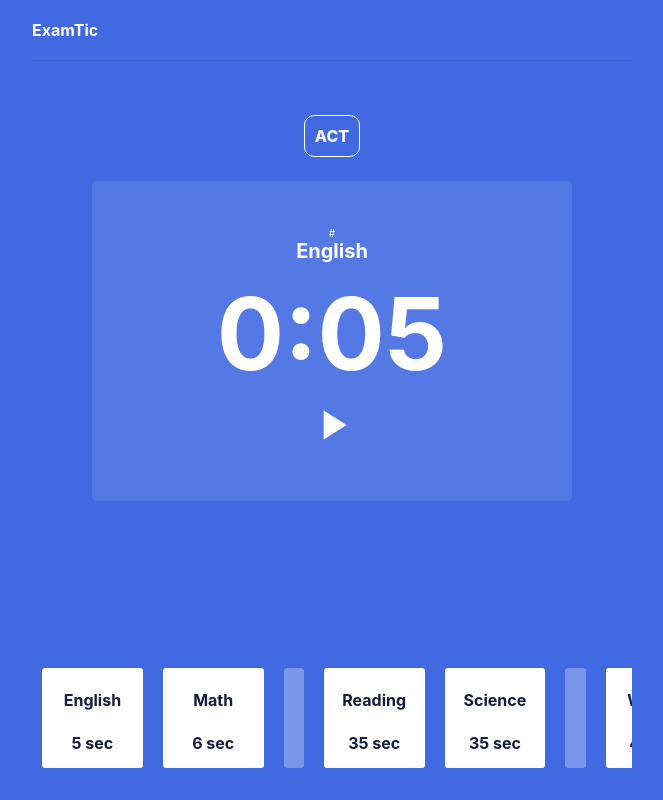
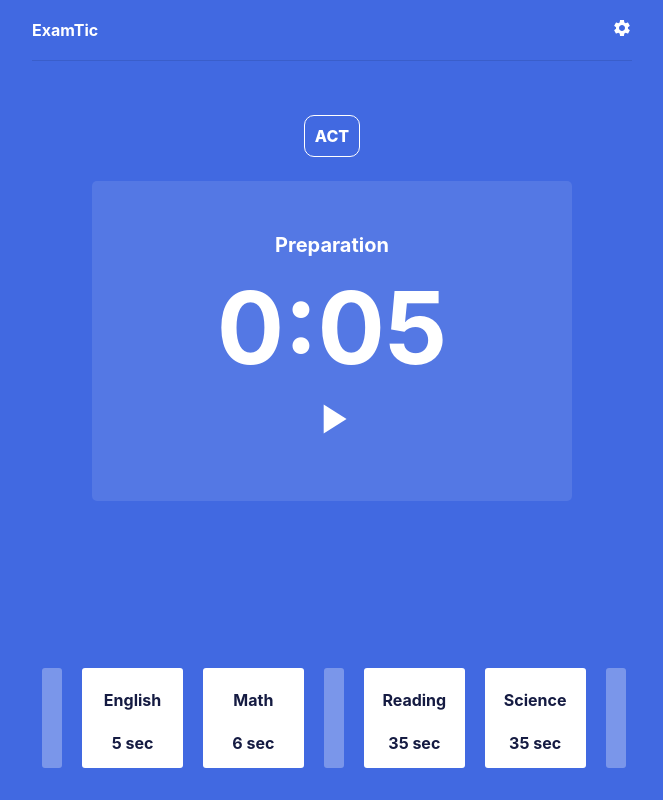
Before and after one commit to yongshn220/ExamClocker_frontend, a React (Create React App) app: page /home in a window 1280 px wide. Shown: the whole page, without its empty margins (308-971 px from the left). Built offline with nearby package versions, Linux system fonts and the light colour scheme.

Commit message:
Add | Setting

```diff
--- a/package.json
+++ b/package.json
@@ -12,6 +12,7 @@
     "@testing-library/user-event": "^13.5.0",
     "react": "^18.2.0",
     "react-dom": "^18.2.0",
+    "react-icons": "^4.12.0",
     "react-router-dom": "^6.18.0",
     "react-scripts": "5.0.1",
     "recoil": "^0.7.7",
--- a/src/pages/components/LayoutBase.js
+++ b/src/pages/components/LayoutBase.js
@@ -24,6 +24,7 @@ const Base = styled('div')({
 });
 
 const Content = styled('div')({
+  position:'relative',
   display: 'flex',
   flexDirection: 'column',
   // Default flex basis for desktop
--- a/src/pages/home/Header.js
+++ b/src/pages/home/Header.js
@@ -1,9 +1,28 @@
 import {styled} from "@mui/material/styles";
+import SettingsIcon from '@mui/icons-material/Settings';
+import {useRecoilState} from "recoil";
+import {activatedModalAtom, ModalType} from "../../recoil/modalState";
 
 export default function HomeHeader() {
+  const [activatedModalType, setActivatedModalType] = useRecoilState(activatedModalAtom)
+
+  function handleSettingClick() {
+    if (activatedModalType === ModalType.SETTING) {
+      setActivatedModalType(ModalType.NONE)
+    }
+    else {
+      setActivatedModalType(ModalType.SETTING)
+    }
+  }
+
   return (
     <Base>
-      ExamTic
+      <div style={{flex:1}}>
+        ExamTic
+      </div>
+      <div style={{flex:0}}>
+        <SettingsIcon onClick={handleSettingClick} sx={{fontSize:'2rem', cursor:'pointer'}}/>
+      </div>
     </Base>
   )
 }
@@ -15,5 +34,5 @@ const Base = styled('div')({
   alignItems:'center',
   fontSize: '1.6rem',
   fontWeight: '700',
-  color: 'white',
+  color: 'white'
 });
--- a/src/pages/home/Home.js
+++ b/src/pages/home/Home.js
@@ -1,11 +1,13 @@
 import LayoutBase from "../components/LayoutBase";
 import HomeHeader from "./Header";
 import ExamTimer from "../timer/ExamTimer";
+import SettingModal from "../modals/SettingModal";
 
 export default function Home() {
 
   return (
     <LayoutBase>
+      <SettingModal/>
       <HomeHeader/>
       <ExamTimer/>
     </LayoutBase>
--- /dev/null
+++ b/src/pages/modals/SettingModal.js
@@ -0,0 +1,110 @@
+import {styled} from "@mui/material/styles";
+import { IoClose } from "react-icons/io5";
+import Divider from "@mui/material/Divider";
+import Switch from '@mui/material/Switch';
+import TextField from '@mui/material/TextField';
+import {optAutoStartNextAtom, optReadyTimeAtom} from "../../recoil/settingOptionState";
+import {useRecoilState} from "recoil";
+import {activatedModalAtom, ModalType} from "../../recoil/modalState";
+
+
+const TextDarkGray = "#383838"
+
+export default function SettingModal() {
+  const [activatedModalType, setActivatedModalType] = useRecoilState(activatedModalAtom)
+  const [autoStartNext, setAutoStartNext] = useRecoilState(optAutoStartNextAtom)
+  const [readyTime, setReadyTime] = useRecoilState(optReadyTimeAtom)
+
+  function handleClose() {
+    setActivatedModalType(ModalType.NONE)
+  }
+
+  return (
+    <Base disabled={activatedModalType !== ModalType.SETTING}>
+      <Header>
+        <Title>Setting</Title>
+        <IoClose onClick={handleClose} style={{fontSize:'2rem', marginRight:'2rem', cursor:'pointer'}}/>
+      </Header>
+      <Divider/>
+      <Section>
+        <SectionTitle>TIMER</SectionTitle>
+        <Element>
+          <div style={{flex:1}}>Auto Start Next</div>
+          <Switch checked={autoStartNext} onChange={(e,value)=>setAutoStartNext(value)}/>
+        </Element>
+        <Element>
+          <div style={{flex:1}}>Ready Time</div>
+          <TextField id="outlined-basic" variant="outlined" type="number"
+             value={readyTime}
+             onChange={(e) => setReadyTime(e.target.value)}
+             InputProps={{
+               style: {
+                 fontSize: "1.6rem",
+                 color: TextDarkGray,
+                 width:'100px',
+                 height:'40px',
+               },
+             }}
+          />
+        </Element>
+        <Divider sx={{marginTop:'1rem'}}/>
+      </Section>
+    </Base>
+  )
+}
+
+const Base = styled('div')(({disabled}) => ({
+  position:'absolute',
+  display: disabled? 'none' : 'flex',
+  flexDirection:'column',
+  width:'80%',
+  height:'calc(100% - 10rem)',
+  left: '50%',
+  transform: 'translateX(-50%)',
+  marginTop:'8rem',
+  boxSizing: 'border-box',
+  borderRadius:'5px',
+  backgroundColor:'#f5f6f8',
+  color:'black',
+  zIndex:100,
+}))
+
+const Header = styled('div')({
+  display:'flex',
+  alignItems:'center',
+})
+
+const Title = styled('div')({
+  flex:'1',
+  margin:'2rem',
+  fontSize:'1.6rem',
+  fontWeight:'600',
+})
+
+const Section = styled('div')({
+  display:'flex',
+
+  flexDirection:'column',
+  margin:'2rem'
+})
+
+const SectionTitle = styled('div')({
+  display:'flex',
+  flex:'0 0 3rem',
+  fontSize:'1.6rem',
+  fontWeight:'700',
+  color:'#a4a4a4',
+  marginBottom:'0.5rem',
+  alignItems:'center',
+})
+
+
+const Element = styled('div')({
+  display:'flex',
+  alignItems:'center',
+  flex:'0 0 4rem',
+  fontSize:'1.6rem',
+  fontWeight:'700',
+  marginBottom:'0.5rem',
+  color:TextDarkGray,
+})
--- a/src/pages/timer/ExamTimer.js
+++ b/src/pages/timer/ExamTimer.js
@@ -59,7 +59,6 @@ export default function ExamTimer() {
         <ExamTitle>ACT</ExamTitle>
       </ExamTitleBox>
       <TimerDisplay>
-        <SubjectId>#{curSubject.order}</SubjectId>
         <TSubjectName>{curSubject.name}</TSubjectName>
         <Time>{formatTime(timeLeft)}</Time>
         <PlayButton onClick={toggleTimer}>
--- /dev/null
+++ b/src/recoil/modalState.js
@@ -0,0 +1,11 @@
+import {atom} from "recoil";
+
+export const ModalType = {
+  NONE: 'modalTypeNone',
+  SETTING: 'modalTypeSetting',
+}
+
+export const activatedModalAtom = atom({
+  key: 'activatedModalAtom',
+  default: ModalType.NONE
+})
--- /dev/null
+++ b/src/recoil/settingOptionState.js
@@ -0,0 +1,12 @@
+import {atom} from "recoil";
+
+
+export const optAutoStartNextAtom = atom({
+  key: 'opAutoStartNextAtom',
+  default: false,
+})
+
+export const optReadyTimeAtom = atom({
+  key: 'optReadyTimeAtom',
+  default: 5
+})
--- a/src/util/examSubjects.js
+++ b/src/util/examSubjects.js
@@ -5,14 +5,16 @@ const min = 1;
 export const TaskType = {
   SUBJECT: "taskTypeSubject",
   BREAK: "taskTypebreak",
+  PREP: "taskTypePreparation",
 }
 
 export const ACTSchedules = [
-  {id: 0, type: TaskType.SUBJECT, subjectId: 1, name: 'English', duration: 5 * min },
-  {id: 1, type: TaskType.SUBJECT, subjectId: 2, name: 'Math', duration: 6 * min },
-  {id: 2, type: TaskType.BREAK, subjectId: 0, name: 'break', duration: 15 * min },
-  {id: 3, type: TaskType.SUBJECT, subjectId: 3, name: 'Reading', duration: 35 * min },
-  {id: 4, type: TaskType.SUBJECT, subjectId: 4, name: 'Science', duration: 35 * min },
-  {id: 5, type: TaskType.BREAK, subjectId: 0, name: 'break', duration: 15 * min },
-  {id: 6, type: TaskType.SUBJECT, subjectId: 5, name: 'Writing', duration: 40 * min },
+  {id: 0, type: TaskType.PREP, subjectId: 0, name: 'Preparation', duration: 5 },
+  {id: 1, type: TaskType.SUBJECT, subjectId: 1, name: 'English', duration: 5 * min },
+  {id: 2, type: TaskType.SUBJECT, subjectId: 2, name: 'Math', duration: 6 * min },
+  {id: 3, type: TaskType.BREAK, subjectId: 0, name: 'Break', duration: 15 * min },
+  {id: 4, type: TaskType.SUBJECT, subjectId: 3, name: 'Reading', duration: 35 * min },
+  {id: 5, type: TaskType.SUBJECT, subjectId: 4, name: 'Science', duration: 35 * min },
+  {id: 6, type: TaskType.BREAK, subjectId: 0, name: 'Break', duration: 15 * min },
+  {id: 7, type: TaskType.SUBJECT, subjectId: 5, name: 'Writing', duration: 40 * min },
 ];
```
Also changed, not shown: 1 other file (tests, documents, lock files or other folders).
